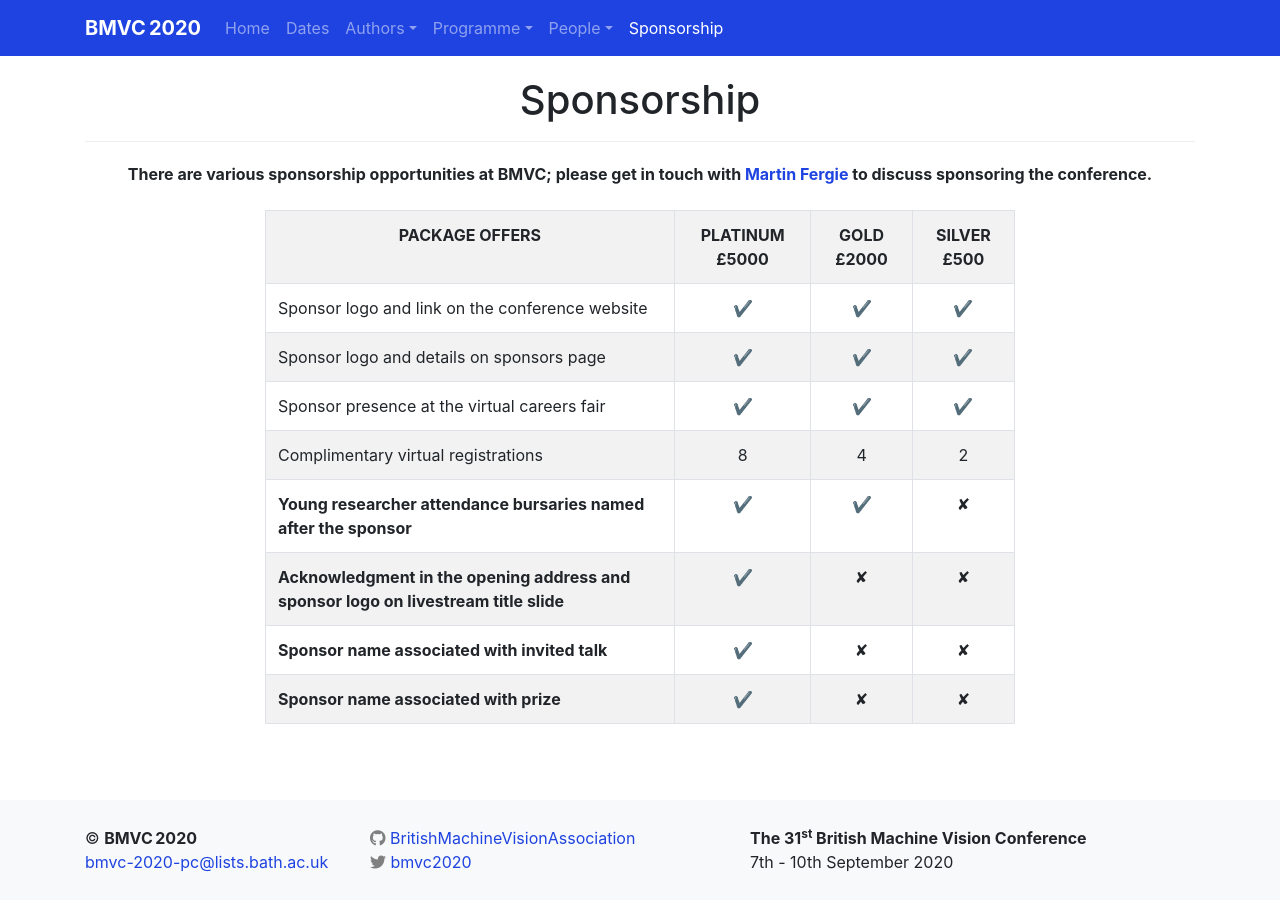
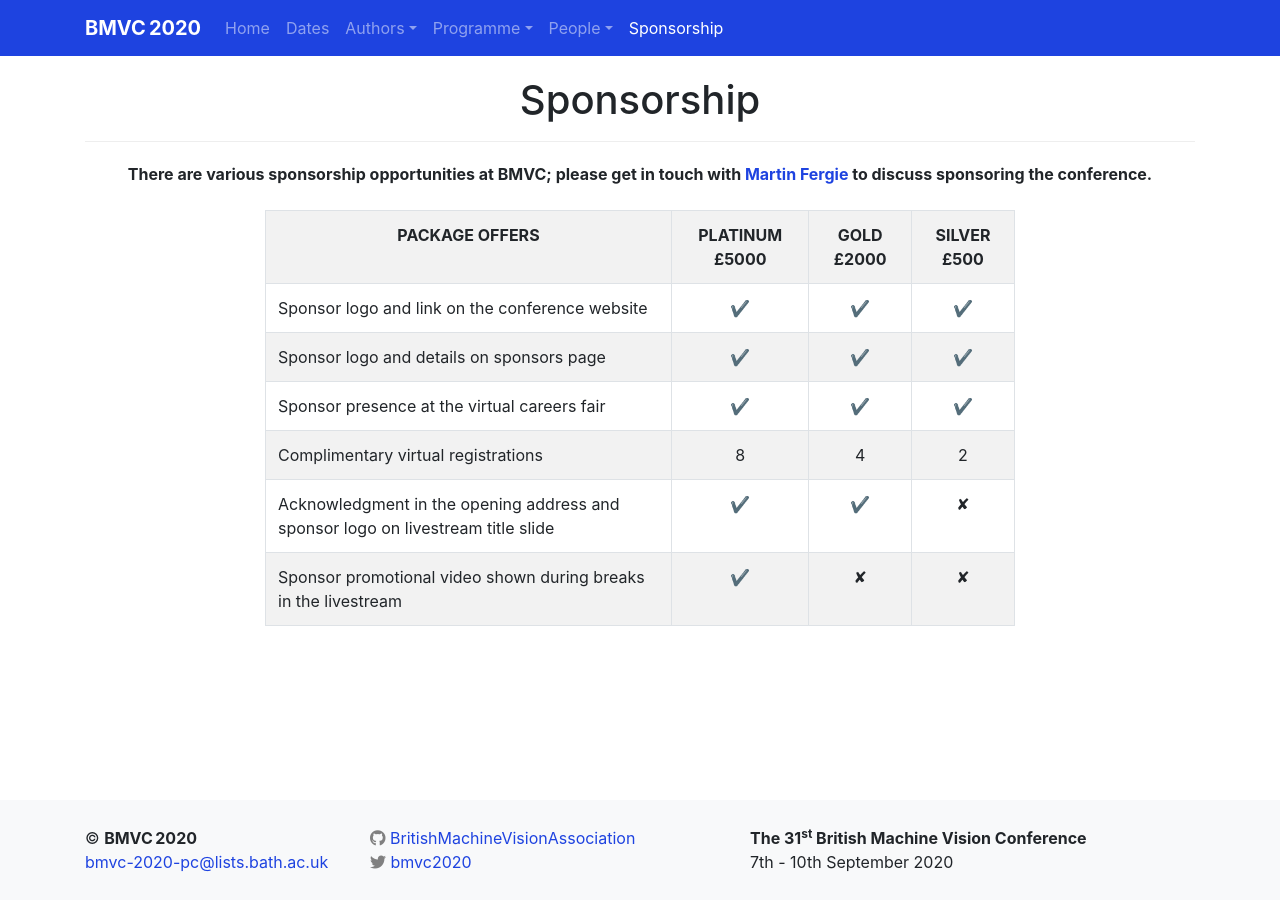
Before and after one commit to BritishMachineVisionAssociation/BMVC2021, a Jekyll site: the page built from sponsorship.md, in a window 1280 px wide. Built offline with Jekyll 4.4.1, drawn with Linux system fonts in a browser that asks for light colours; nearby versions of some CDN libraries.

Commit message:
Updated sponsorship stuff.

```diff
--- a/sponsorship.md
+++ b/sponsorship.md
@@ -42,19 +42,25 @@
                 <td align="center">4</td>
                 <td align="center">2</td>
             </tr>
+            <!--<tr>
+                <td><strong>Young researcher attendance bursaries named after the sponsor</strong></td>
+                <td align="center">✔</td>
+                <td align="center">✔</td>
+                <td align="center">✘</td>
+            </tr>-->
             <tr>
-                <td><strong>Young researcher attendance bursaries named after the sponsor</strong></td>
+                <td>Acknowledgment in the opening address and sponsor logo on livestream title slide</td>
                 <td align="center">✔</td>
                 <td align="center">✔</td>
                 <td align="center">✘</td>
             </tr>
             <tr>
-                <td><strong>Acknowledgment in the opening address and sponsor logo on livestream title slide</strong></td>
+                <td>Sponsor promotional video shown during breaks in the livestream</td>
                 <td align="center">✔</td>
                 <td align="center">✘</td>
                 <td align="center">✘</td>
             </tr>
-            <tr>
+            <!--<tr>
                 <td><strong>Sponsor name associated with invited talk</strong></td>
                 <td align="center">✔</td>
                 <td align="center">✘</td>
@@ -65,7 +71,7 @@
                 <td align="center">✔</td>
                 <td align="center">✘</td>
                 <td align="center">✘</td>
-            </tr>
+            </tr>-->
         </tbody>
     </table>
 </div>
```
